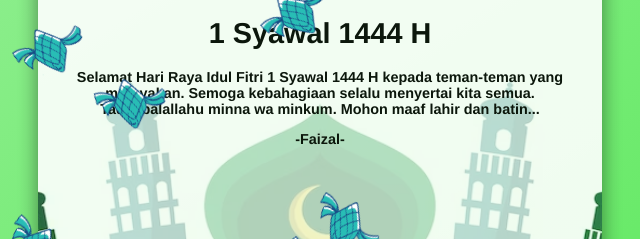
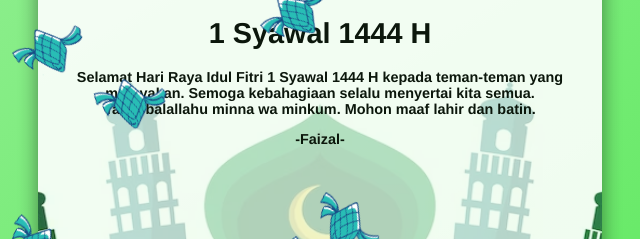
Before and after one commit to heryantofaizal/lebaran2023, a plain HTML site: page index.html in a window 1280 px wide. Shown: the part 407-646 px from the top of the page, 320-960 px from the left. Drawn offline with Linux system fonts and the light colour scheme.

Commit message:
index.html

```diff
--- a/index.html
+++ b/index.html
@@ -12,7 +12,7 @@
 			<div class="card-background"></div>
 			<h1>Selamat Hari Raya Idul Fitri </h1>
 			<h1>1 Syawal 1444 H</h1>
-			<p>Selamat Hari Raya Idul Fitri 1 Syawal 1444 H kepada teman-teman yang merayakan. Semoga kebahagiaan selalu menyertai kita semua. Taqabbalallahu minna wa minkum. Mohon maaf lahir dan batin...</p>
+			<p>Selamat Hari Raya Idul Fitri 1 Syawal 1444 H kepada teman-teman yang merayakan. Semoga kebahagiaan selalu menyertai kita semua. Taqabbalallahu minna wa minkum. Mohon maaf lahir dan batin.</p>
 			<p>-Faizal-</p>
 		</div>
 	</div>
```
